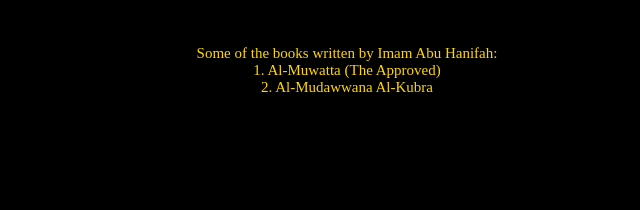
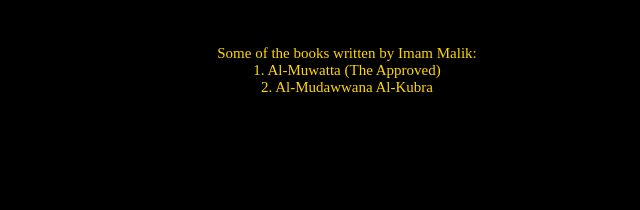
Before and after one commit to Article-Data/Imam-Malik-Bin-Anas.io, a plain HTML site: page index.html in a window 1280 px wide. Shown: the part 933-1143 px from the top of the page, 293-933 px from the left. Drawn offline with Linux system fonts and the light colour scheme.

Commit message:
Update index.html

```diff
--- a/index.html
+++ b/index.html
@@ -80,7 +80,7 @@ He remained respected until his death at the age of 90 in the year 179 AH(After
 </p> <br>
 
 
-<p style="color:Gold; font-size: 15px; text-align: center;"> Some of the books written by Imam Abu Hanifah: <br>
+<p style="color:Gold; font-size: 15px; text-align: center;"> Some of the books written by Imam Malik: <br>
 1. Al-Muwatta (The Approved) <br>
 2. Al-Mudawwana Al-Kubra <br>
 </p> <br><br><br><br>
@@ -90,14 +90,5 @@ He remained respected until his death at the age of 90 in the year 179 AH(After
 
 
 
-
-
-
-
-
-
-
-
-
 </body>
 </html>
```
